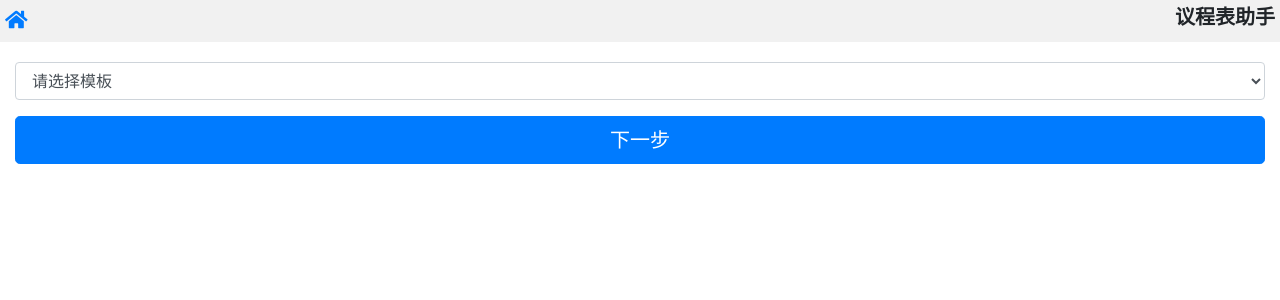
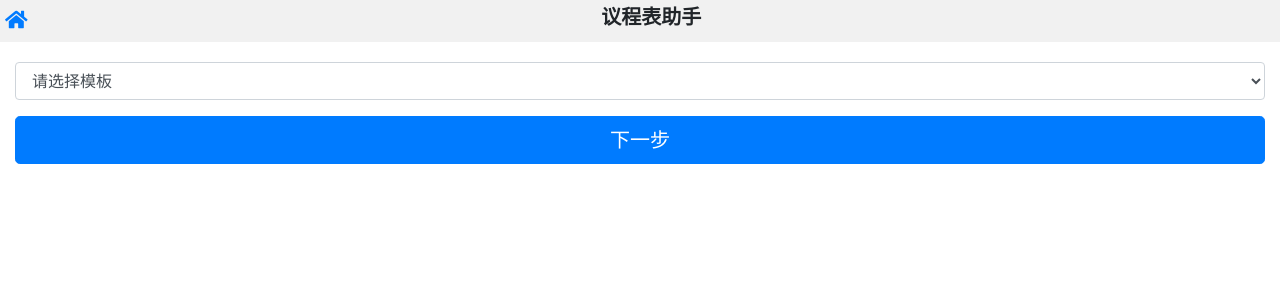
Before and after one commit to Leooon726/touma_club, a Flask app: page / in a window 1280 px wide. Shown: the top 300 px of the page. Run offline with Flask 2, Linux system fonts and the light colour scheme; some libraries are stand-ins or nearby versions.

Commit message:
fix spacing

```diff
--- a/templates/SelectTemplates.html
+++ b/templates/SelectTemplates.html
@@ -46,15 +46,19 @@
             align-items: center;
             background-color: #f1f1f1;
             padding: 5px; /* Adjust the padding to reduce the height */
+            justify-content: center; /* Center the content horizontally */
         }
 
-      .navbar-icon{
+        .navbar-icon {
             margin-right: 5px; /* Adjust the margin to your preferred spacing */
             font-size: 20px; /* Adjust the font size to your preferred value */
         }
+
         .navbar-title {
             font-weight: bold;
             font-size: 20px; /* Adjust the font size to your preferred value */
+            flex-grow: 1; /* Allow the title to take up remaining space */
+            text-align: center; /* Center the text within the title */
         }
 
         .navbar-icon:last-child {
```
